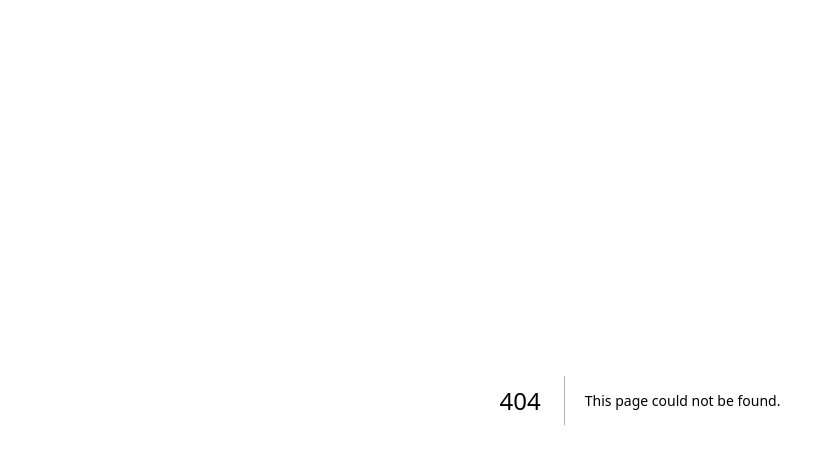
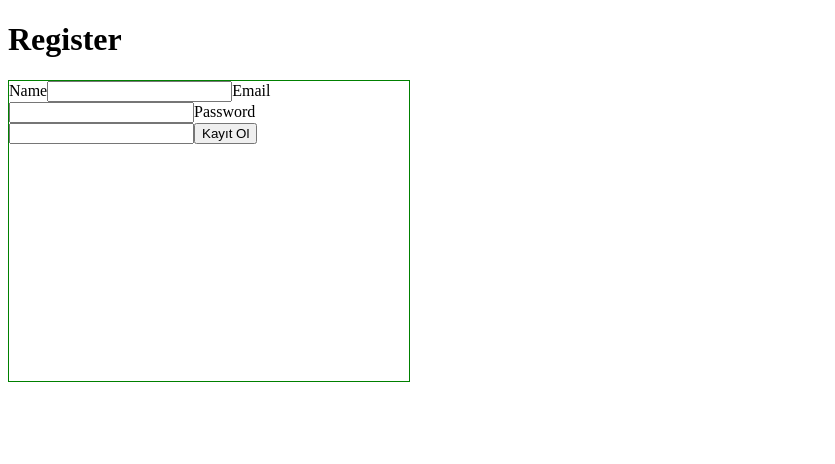
Before and after one commit to yasinemreerce/film-finder, a Next.js app in the folder film-finder-frontend/: page /user/register in a window 1280 px wide. Before the commit this address had no page. Shown: the top 464 px of the page, without its empty margins (0-835 px from the left). Built offline with nearby package versions, Linux system fonts and the light colour scheme.

Commit message:
Login Register işlemleri sqlite ile birlikte çalışır durumda

```diff
--- /dev/null
+++ b/film-finder-frontend/src/app/api/init/route.js
@@ -0,0 +1,10 @@
+import { initializeDB } from "@/lib/db";
+
+export async function GET() {
+  try {
+    await initializeDB();
+    return new Response(JSON.stringify({ message: "Veritabanı kuruldu." }), { status: 200 });
+  } catch (err) {
+    return new Response(JSON.stringify({ error: err.message }), { status: 500 });
+  }
+}
--- /dev/null
+++ b/film-finder-frontend/src/app/api/login/route.js
@@ -0,0 +1,31 @@
+import { openDB } from "@/lib/db";
+
+export async function POST(req) {
+  try {
+    const { email, password } = await req.json();
+
+    if (!email || !password) {
+      return new Response(JSON.stringify({ error: "Email ve şifre gerekli." }), { status: 400 });
+    }
+
+    const db = await openDB();
+
+    const user = await db.get(
+      `SELECT * FROM users WHERE email = ? AND password = ?`,
+      [email, password]
+    );
+
+    if (!user) {
+      return new Response(JSON.stringify({ error: "Geçersiz email veya şifre." }), { status: 401 });
+    }
+
+    // Giriş başarılı
+    return new Response(JSON.stringify({ message: "Giriş başarılı.", user: { id: user.id, username: user.username } }), {
+      status: 200,
+    });
+
+  } catch (err) {
+    console.error("Login error:", err.message);
+    return new Response(JSON.stringify({ error: "Sunucu hatası." }), { status: 500 });
+  }
+}
--- /dev/null
+++ b/film-finder-frontend/src/app/api/register/route.js
@@ -0,0 +1,23 @@
+import { openDB } from "@/lib/db";
+
+export async function POST(req) {
+  const { username, email, password } = await req.json();
+
+  if (!username || !email || !password) {
+    return new Response(JSON.stringify({ error: "Eksik bilgi gönderildi." }), { status: 400 });
+  }
+
+  try {
+    const db = await openDB();
+
+    await db.run(
+      `INSERT INTO users (username, email, password) VALUES (?, ?, ?)`,
+      [username, email, password]
+    );
+
+    return new Response(JSON.stringify({ message: "Kayıt başarılı." }), { status: 200 });
+  } catch (error) {
+    console.error("Kayıt hatası:", error.message);
+    return new Response(JSON.stringify({ error: "Kayıt başarısız." }), { status: 500 });
+  }
+}
--- a/film-finder-frontend/src/app/page.js
+++ b/film-finder-frontend/src/app/page.js
@@ -3,6 +3,7 @@ import FilmSearchForm from "@/components/FilmSearchForm";
 import FilmList from "@/components/FilmList";
 import Chat from "@/components/Chat";
 import Random from "@/components/Random";
+import User from "@/components/User";
 import "../app/globals.css";
 
 
@@ -11,6 +12,7 @@ export default function Home() {
   return (
     <>
       <div className="container">
+        <User />
         <FilmSearchForm />
         <FilmList />
         <Random />
--- /dev/null
+++ b/film-finder-frontend/src/app/user/register/page.js
@@ -0,0 +1,85 @@
+"use client";
+
+import "../../../app/globals.css";
+import styles from "./../style.module.css";
+import { useState } from "react";
+import { useRouter } from "next/navigation";
+
+export default function Register() {
+  const [username, setUsername] = useState("");
+  const [email, setEmail] = useState("");
+  const [password, setPassword] = useState("");
+  const [message, setMessage] = useState("");
+
+  const router = useRouter();
+
+  const handleSubmit = async (e) => {
+    e.preventDefault();
+
+    try {
+      const res = await fetch("/api/register", {
+        method: "POST",
+        headers: {
+          "Content-Type": "application/json"
+        },
+        body: JSON.stringify({
+          username,
+          email,
+          password
+        })
+      });
+
+      const data = await res.json();
+
+      if (res.ok) {
+        setMessage("Kayıt başarılı 🎉 Yönlendiriliyor...");
+        setTimeout(() => {
+          router.push("/user/login");
+        }, 1500);
+      } else {
+        setMessage(data.error || "Bir hata oluştu.");
+      }
+    } catch (err) {
+      console.error("Hata:", err);
+      setMessage("Sunucu hatası.");
+    }
+  };
+
+  return (
+    <>
+      <h1>Register</h1>
+
+      <div className={styles["container"]}>
+        <form onSubmit={handleSubmit}>
+          <label>Name</label>
+          <input
+            type="text"
+            value={username}
+            onChange={(e) => setUsername(e.target.value)}
+            required
+          />
+
+          <label>Email</label>
+          <input
+            type="email"
+            value={email}
+            onChange={(e) => setEmail(e.target.value)}
+            required
+          />
+
+          <label>Password</label>
+          <input
+            type="password"
+            value={password}
+            onChange={(e) => setPassword(e.target.value)}
+            required
+          />
+
+          <input type="submit" value="Kayıt Ol" />
+        </form>
+
+        {message && <p>{message}</p>}
+      </div>
+    </>
+  );
+}
--- /dev/null
+++ b/film-finder-frontend/src/app/user/style.module.css
@@ -0,0 +1,6 @@
+.container {
+        display: flex;
+        border: 1px solid green;
+        width: 400px;
+        height: 300px;
+}
--- a/film-finder-frontend/src/lib/db.js
+++ b/film-finder-frontend/src/lib/db.js
@@ -3,7 +3,7 @@ import { open } from "sqlite";
 
 export async function openDB() {
   return open({
-    filename: "./database/mydb.sqlite", // database dosya yolu
+    filename: `${process.cwd()}/database/mydb.sqlite`, // database dosya yolu
     driver: sqlite3.Database,
   });
 }
@@ -16,6 +16,7 @@ export async function initializeDB() {
     CREATE TABLE IF NOT EXISTS users (
       id INTEGER PRIMARY KEY AUTOINCREMENT,
       username TEXT UNIQUE,
+      email TEXT UNIQUE NOT NULL,
       password TEXT
     );
   `);
--- /dev/null
+++ b/film-finder-frontend/src/styles/User.module.css
@@ -0,0 +1,20 @@
+.container {
+        display: flex;
+        border: 1px solid purple;
+        width: 50px;
+        height: 50px;
+        margin-bottom: 25px;
+        margin-left: auto;
+}
+
+.user-icon {
+        border: 1px solid red;
+        width: 50px;
+        height: 50px;
+        border-radius: 100px;
+        transition: all 0.3s ease-in-out;
+}
+
+.user-icon:hover {
+        transform: scale(1.05);
+}
```
Also changed, not shown: film-finder-frontend/src/app/user/login/page.js (added, +75 -0 lines), film-finder-frontend/src/components/User.js (added, +26 -0 lines), film-finder-frontend/public/user.svg (added), 1 other file (tests, documents, lock files or other folders).
